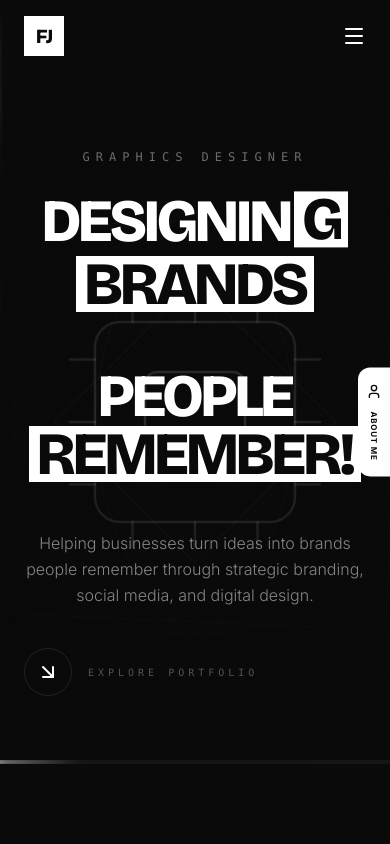
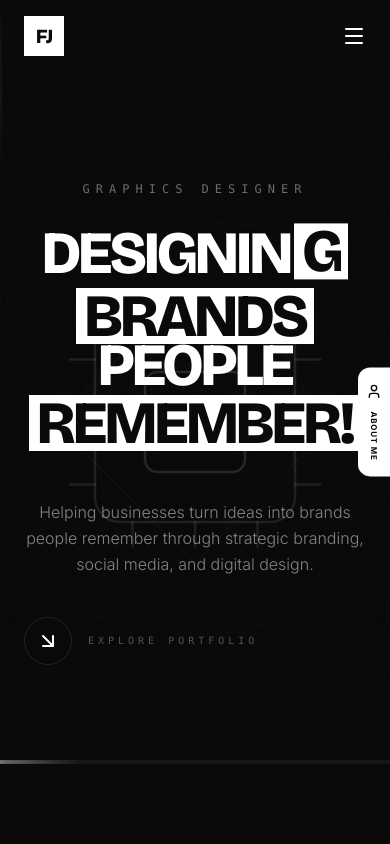
Before and after one commit to fj-tolu/FJ_PORTFOLIO, a React (Vite) app: page / in a window 390 px wide. Shown: the top 844 px of the page. Built offline with nearby package versions, Linux system fonts and the light colour scheme.

Commit message:
for the mobile 1

```diff
--- a/src/components/Hero.jsx
+++ b/src/components/Hero.jsx
@@ -37,7 +37,7 @@ export const Hero = () => {
               BRANDS
             </div>
 
-            <div className="text-white mt-[1em]">
+            <div className="text-white mt-[-0.05em] md:mt-[1em]">
               PEOPLE
             </div>
 
```
